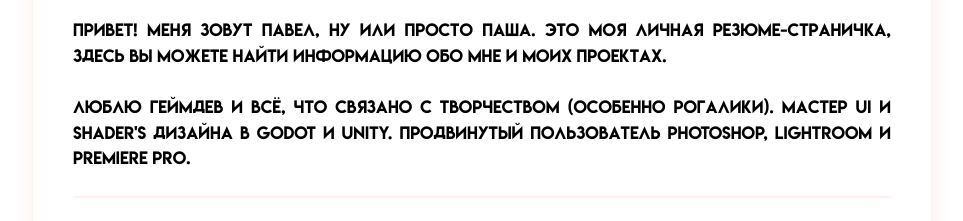
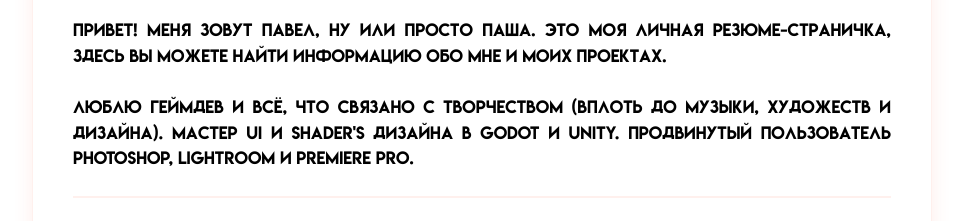
Before and after one commit to Ulliess/Ulliess.github.io, a plain HTML site: page index.html in a window 1280 px wide. Shown: the part 369-590 px from the top of the page, without its empty margins (158-1121 px from the left). Drawn offline with Linux system fonts and the light colour scheme.

Commit message:
about me new

```diff
--- a/index.html
+++ b/index.html
@@ -347,7 +347,7 @@
                 <h2>Обо мне</h2>
                 <p>
                     Привет! Меня зовут Павел, ну или просто Паша. Это моя личная резюме-страничка, здесь вы можете найти информацию обо мне и моих проектах.<br><br>
-                    Люблю геймдев и всё, что связано с творчеством (особенно рогалики). Мастер UI и shader's дизайна в Godot и Unity. Продвинутый пользователь Photoshop, Lightroom и Premiere Pro.
+                    Люблю геймдев и всё, что связано с творчеством (вплоть до музыки, художеств и дизайна). Мастер UI и shader's дизайна в Godot и Unity. Продвинутый пользователь Photoshop, Lightroom и Premiere Pro.
                 </p>
             </div>
 
```
